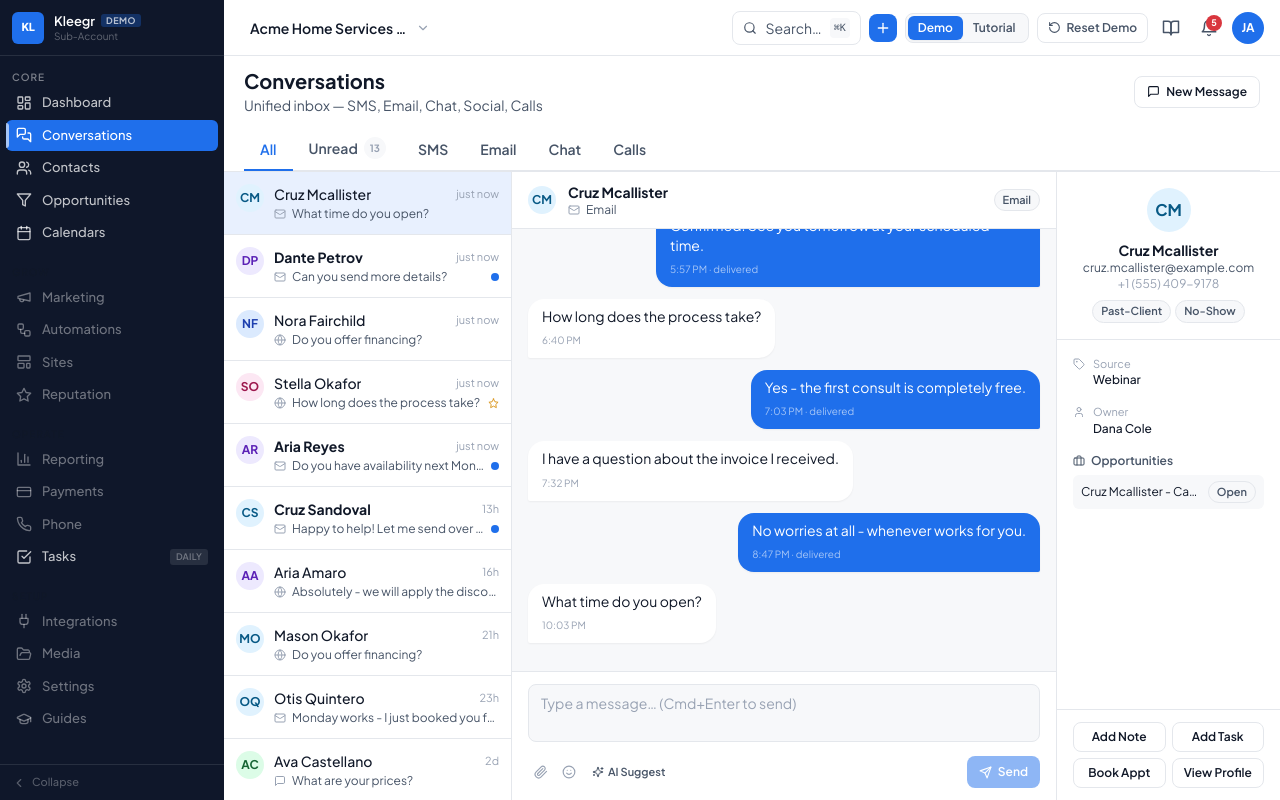
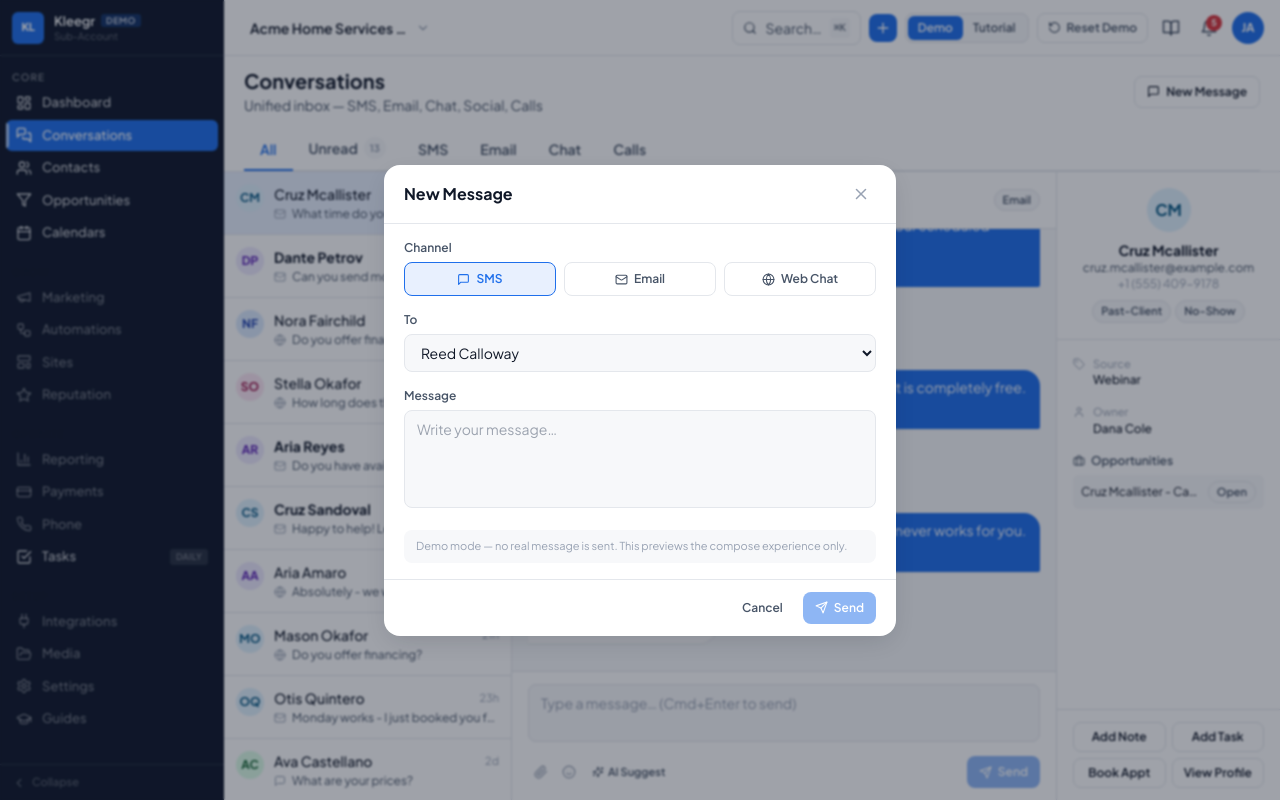
Before and after one commit to kleegr/kleegr-ghl-mock, a React (Vite) app: page /conversations in a window 1280 px wide. Both pictures are taken after a click on the button "New Message". Built offline with nearby package versions, Linux system fonts and the light colour scheme.

Commit message:
feat(conversations): wire New Message button to a demo-safe compose modal + add demo feedback to attach/emoji buttons

```diff
--- a/src/modules/conversations/Conversations.tsx
+++ b/src/modules/conversations/Conversations.tsx
@@ -25,11 +25,12 @@ import {
 } from 'lucide-react';
 import { useStore } from '@/store/useStore';
 import { Button, Badge, Avatar, Tabs } from '@/components/ui/primitives';
+import { Modal } from '@/components/ui/Modal';
 import type { Channel, Conversation, Contact, Message } from '@/types';
 import { cx, fullName, relativeTime, dateLabel, userById } from '@/utils';
 import { ConvFilter, FILTER_TABS, CHANNEL_LABEL } from './utils';
 
-// ─── Channel icon helper ───────────────────────────────────────────────────
+// --- Channel icon helper ---------------------------------------------------
 
 const CHANNEL_ICON_MAP: Record<Channel, React.ElementType> = {
   sms: MessageSquare,
@@ -56,7 +57,7 @@ function ChannelIcon({ channel }: { channel: Channel }) {
   return <Icon size={12} className="shrink-0 text-ink-subtle" aria-hidden />;
 }
 
-// ─── Conversation list item ────────────────────────────────────────────────
+// --- Conversation list item ------------------------------------------------
 
 interface ListItemProps {
   conv: Conversation;
@@ -110,7 +111,7 @@ function ConvListItem({ conv, contact, lastMessage, isSelected, onClick }: ListI
   );
 }
 
-// ─── Message bubble ────────────────────────────────────────────────────────
+// --- Message bubble --------------------------------------------------------
 
 function MessageBubble({ msg }: { msg: Message }) {
   const isOut = msg.direction === 'outbound';
@@ -142,7 +143,7 @@ function MessageBubble({ msg }: { msg: Message }) {
   );
 }
 
-// ─── Reply composer ────────────────────────────────────────────────────────
+// --- Reply composer --------------------------------------------------------
 
 const AI_REPLY_SUGGESTION =
   "Thanks for reaching out! I'd be happy to help. Could you share a little more about what you're looking for so I can point you in the right direction?";
@@ -153,6 +154,7 @@ interface ComposerProps {
 
 function ReplyComposer({ conversationId }: ComposerProps) {
   const sendMessage = useStore((s) => s.sendMessage);
+  const pushToast = useStore((s) => s.pushToast);
   const [text, setText] = useState('');
   const [aiUsed, setAiUsed] = useState(false);
   const textareaRef = useRef<HTMLTextAreaElement>(null);
@@ -201,6 +203,7 @@ function ReplyComposer({ conversationId }: ComposerProps) {
           <button
             type="button"
             title="Attach file (demo)"
+            onClick={() => pushToast({ title: 'Attachments', description: 'File attachments are available in the live product (demo only).', variant: 'info' })}
             className="rounded p-1.5 text-ink-subtle transition-colors hover:bg-surface-sunken hover:text-ink"
           >
             <Paperclip size={14} aria-hidden />
@@ -208,6 +211,7 @@ function ReplyComposer({ conversationId }: ComposerProps) {
           <button
             type="button"
             title="Emoji (demo)"
+            onClick={() => pushToast({ title: 'Emoji picker', description: 'The emoji picker is available in the live product (demo only).', variant: 'info' })}
             className="rounded p-1.5 text-ink-subtle transition-colors hover:bg-surface-sunken hover:text-ink"
           >
             <Smile size={14} aria-hidden />
@@ -241,7 +245,7 @@ function ReplyComposer({ conversationId }: ComposerProps) {
   );
 }
 
-// ─── Contact context panel ─────────────────────────────────────────────────
+// --- Contact context panel -------------------------------------------------
 
 function ContextDetail({
   icon,
@@ -439,7 +443,124 @@ function ContactContextPanel({ contactId }: ContextPanelProps) {
   );
 }
 
-// ─── Main Conversations component ─────────────────────────────────────────
+// --- New Message modal (demo-safe) ----------------------------------------
+
+function NewMessageModal({ open, onClose }: { open: boolean; onClose: () => void }) {
+  const contacts = useStore((s) => s.contacts);
+  const pushToast = useStore((s) => s.pushToast);
+
+  const [channel, setChannel] = useState<'sms' | 'email' | 'webchat'>('sms');
+  const [contactId, setContactId] = useState('');
+  const [body, setBody] = useState('');
+
+  // Reset fields each time the modal opens
+  useEffect(() => {
+    if (open) {
+      setChannel('sms');
+      setContactId(contacts[0]?.id ?? '');
+      setBody('');
+    }
+  }, [open, contacts]);
+
+  const recipient = contacts.find((c) => c.id === contactId);
+  const canSend = !!recipient && body.trim().length > 0;
+
+  const handleSend = () => {
+    if (!canSend) return;
+    pushToast({
+      title: 'Message sent (demo)',
+      description: `Your ${CHANNEL_LABEL[channel as Channel]} to ${fullName(recipient!)} would be delivered in the live product.`,
+      variant: 'success',
+    });
+    onClose();
+  };
+
+  const fieldCls =
+    'w-full rounded-lg border border-line bg-surface-sunken px-3 py-2 text-sm text-ink focus:border-brand focus:outline-none focus:ring-1 focus:ring-brand/30';
+
+  return (
+    <Modal
+      open={open}
+      onClose={onClose}
+      title="New Message"
+      size="md"
+      footer={
+        <>
+          <Button variant="ghost" size="sm" onClick={onClose}>
+            Cancel
+          </Button>
+          <Button size="sm" disabled={!canSend} onClick={handleSend}>
+            <Send size={13} aria-hidden />
+            Send
+          </Button>
+        </>
+      }
+    >
+      <div className="space-y-4">
+        <div>
+          <label className="mb-1.5 block text-xs font-semibold text-ink-muted">Channel</label>
+          <div className="flex gap-2">
+            {([
+              { id: 'sms', label: 'SMS', Icon: MessageSquare },
+              { id: 'email', label: 'Email', Icon: Mail },
+              { id: 'webchat', label: 'Web Chat', Icon: Globe },
+            ] as const).map(({ id, label, Icon }) => (
+              <button
+                key={id}
+                type="button"
+                onClick={() => setChannel(id)}
+                className={cx(
+                  'flex flex-1 items-center justify-center gap-1.5 rounded-lg border px-2.5 py-2 text-xs font-semibold transition-colors',
+                  channel === id
+                    ? 'border-brand bg-brand-soft text-brand'
+                    : 'border-line text-ink-muted hover:border-brand/40 hover:text-ink',
+                )}
+                aria-pressed={channel === id}
+              >
+                <Icon size={13} aria-hidden /> {label}
+              </button>
+            ))}
+          </div>
+        </div>
+
+        <div>
+          <label className="mb-1.5 block text-xs font-semibold text-ink-muted">To</label>
+          <select
+            value={contactId}
+            onChange={(e) => setContactId(e.target.value)}
+            className={fieldCls}
+            aria-label="Recipient"
+          >
+            {contacts.length === 0 && <option value="">No contacts</option>}
+            {contacts.map((c) => (
+              <option key={c.id} value={c.id}>
+                {fullName(c)} {channel === 'email' ? `· ${c.email}` : ''}
+              </option>
+            ))}
+          </select>
+        </div>
+
+        <div>
+          <label className="mb-1.5 block text-xs font-semibold text-ink-muted">Message</label>
+          <textarea
+            value={body}
+            onChange={(e) => setBody(e.target.value)}
+            rows={4}
+            placeholder="Write your message…"
+            className={cx(fieldCls, 'resize-none')}
+            aria-label="Message body"
+          />
+        </div>
+
+        <p className="rounded-lg bg-surface-sunken px-3 py-2 text-[11px] text-ink-subtle">
+          Demo mode — no real message is sent. This previews the compose experience only.
+        </p>
+      </div>
+    </Modal>
+  );
+}
+
+// --- Main Conversations component -----------------------------------------
 
 export function Conversations() {
   const conversations = useStore((s) => s.conversations);
@@ -452,6 +573,7 @@ export function Conversations() {
     conversations[0]?.id ?? null,
   );
   const [mobileView, setMobileView] = useState<'list' | 'thread'>('list');
+  const [newMsgOpen, setNewMsgOpen] = useState(false);
   const messagesEndRef = useRef<HTMLDivElement>(null);
 
   // Pre-compute last message per conversation for the list
@@ -527,7 +649,7 @@ export function Conversations() {
               Unified inbox — SMS, Email, Chat, Social, Calls
             </p>
           </div>
-          <Button size="sm" variant="secondary">
+          <Button size="sm" variant="secondary" onClick={() => setNewMsgOpen(true)}>
             <MessageSquare size={13} aria-hidden />
             New Message
           </Button>
@@ -547,7 +669,7 @@ export function Conversations() {
         data-tour="conversations.inbox"
         className="flex min-h-0 flex-1 overflow-hidden"
       >
-        {/* LEFT pane — conversation list */}
+        {/* LEFT pane -- conversation list */}
         <div
           data-tour="conversations.list"
           className={cx(
@@ -573,7 +695,7 @@ export function Conversations() {
           )}
         </div>
 
-        {/* CENTER pane — thread + composer */}
+        {/* CENTER pane -- thread + composer */}
         <div
           className={cx(
             'flex min-w-0 flex-1 flex-col min-h-0',
@@ -627,7 +749,7 @@ export function Conversations() {
                 </div>
               </div>
 
-              {/* Reply composer — wired to sendMessage() */}
+              {/* Reply composer -- wired to sendMessage() */}
               <ReplyComposer conversationId={selectedConv.id} />
             </>
           ) : (
@@ -640,7 +762,7 @@ export function Conversations() {
           )}
         </div>
 
-        {/* RIGHT pane — contact context (xl+ only) */}
+        {/* RIGHT pane -- contact context (xl+ only) */}
         <div
           className={cx(
             'hidden w-56 xl:block',
@@ -652,6 +774,8 @@ export function Conversations() {
           )}
         </div>
       </div>
+
+      <NewMessageModal open={newMsgOpen} onClose={() => setNewMsgOpen(false)} />
     </div>
   );
 }
```
